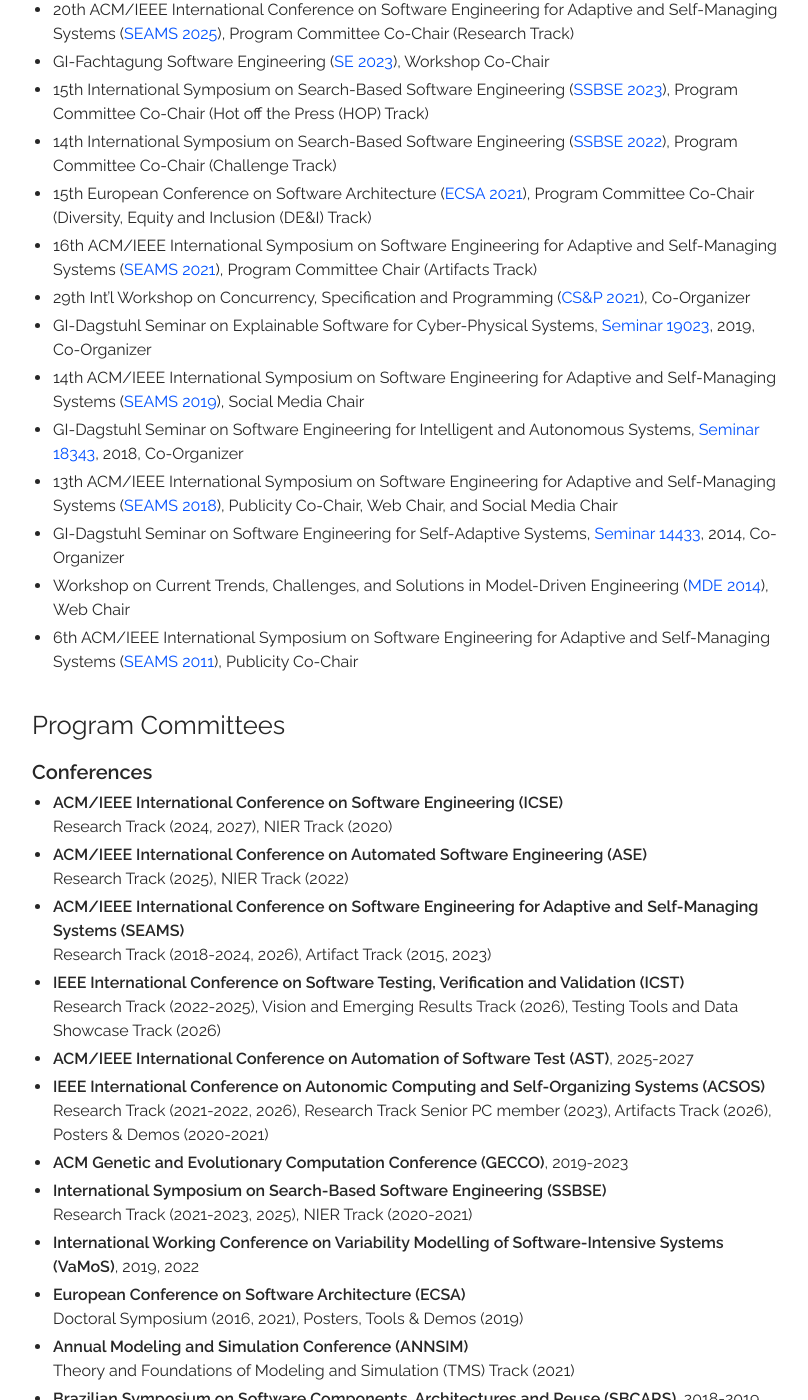
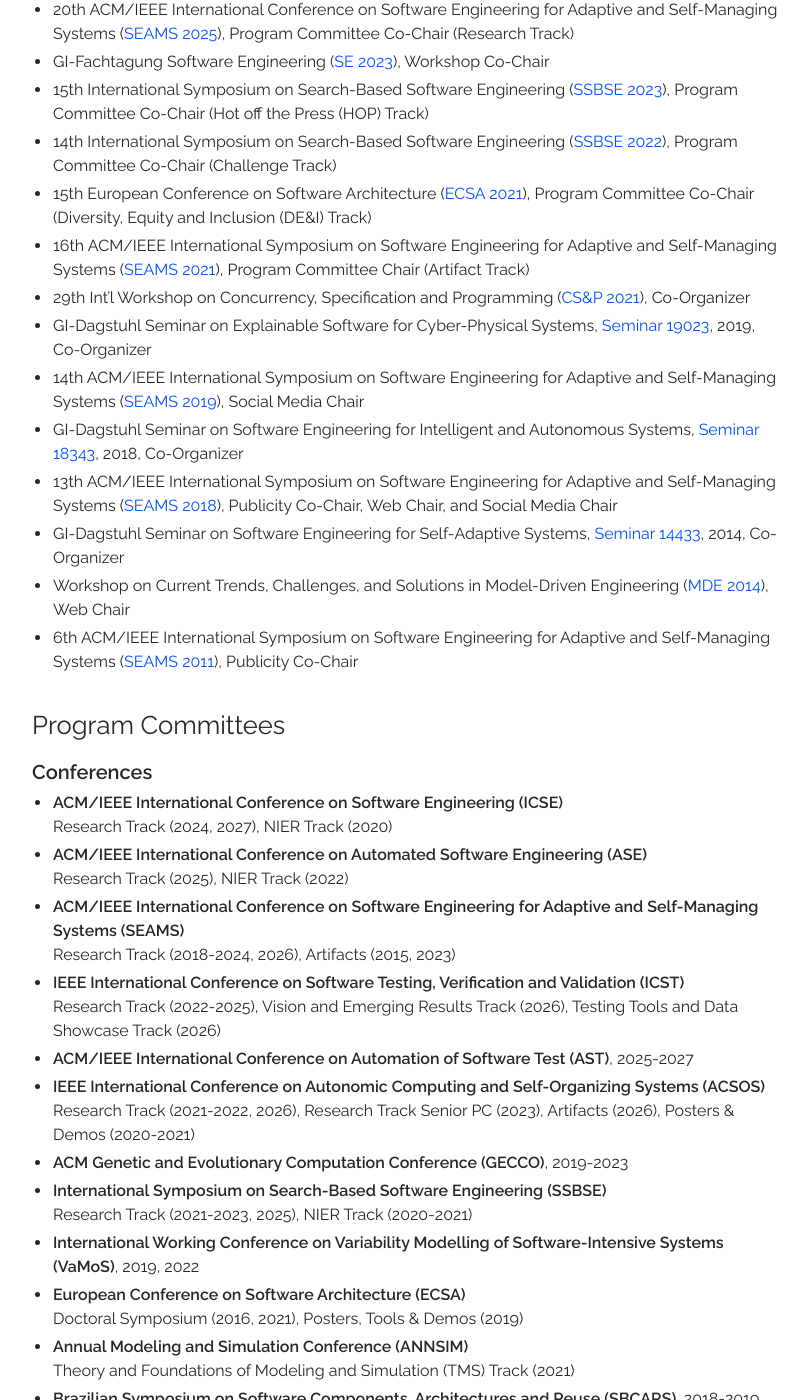
Before and after one commit to thomas-vogel/thomas-vogel.github.io, a Jekyll site: the page built from _pages/activities.md, in a window 1280 px wide and 1400 px high, scrolled down 2283 px. Shown: the whole window, without its empty margins (233-1041 px from the left). Built offline with Jekyll 4.4.1, drawn with Linux system fonts in a browser that asks for light colours; nearby versions of some CDN libraries.

Commit message:
Change naming of artifact tracks.

```diff
--- a/_pages/activities.md
+++ b/_pages/activities.md
@@ -91,10 +91,10 @@
 
 * **ACM/IEEE International Conference on Software Engineering (ICSE)** <br/> Research Track (2024, 2027), NIER Track (2020)
 * **ACM/IEEE International Conference on Automated Software Engineering (ASE)** <br/> Research Track (2025), NIER Track (2022)
-* **ACM/IEEE International Conference on Software Engineering for Adaptive and Self-Managing Systems (SEAMS)** <br/> Research Track (2018-2024, 2026), Artifact Track (2015, 2023)
+* **ACM/IEEE International Conference on Software Engineering for Adaptive and Self-Managing Systems (SEAMS)** <br/> Research Track (2018-2024, 2026), Artifacts (2015, 2023)
 * **IEEE International Conference on Software Testing, Verification and Validation (ICST)** <br/> Research Track (2022-2025), Vision and Emerging Results Track (2026), Testing Tools and Data Showcase Track (2026)
 * **ACM/IEEE International Conference on Automation of Software Test (AST)**, 2025-2027
-* **IEEE International Conference on Autonomic Computing and Self-Organizing Systems (ACSOS)** <br/> Research Track (2021-2022, 2026), Research Track Senior PC member (2023), Artifacts Track (2026), Posters & Demos (2020-2021)
+* **IEEE International Conference on Autonomic Computing and Self-Organizing Systems (ACSOS)** <br/> Research Track (2021-2022, 2026), Research Track Senior PC (2023), Artifacts (2026), Posters & Demos (2020-2021)
 * **ACM Genetic and Evolutionary Computation Conference (GECCO)**, 2019-2023
 * **International Symposium on Search-Based Software Engineering (SSBSE)** <br/> Research Track (2021-2023, 2025), NIER Track (2020-2021)
 * **International Working Conference on Variability Modelling of Software-Intensive Systems (VaMoS)**, 2019, 2022
```
Also changed, not shown: other parts of _pages/activities.md (+1 -1 lines).
